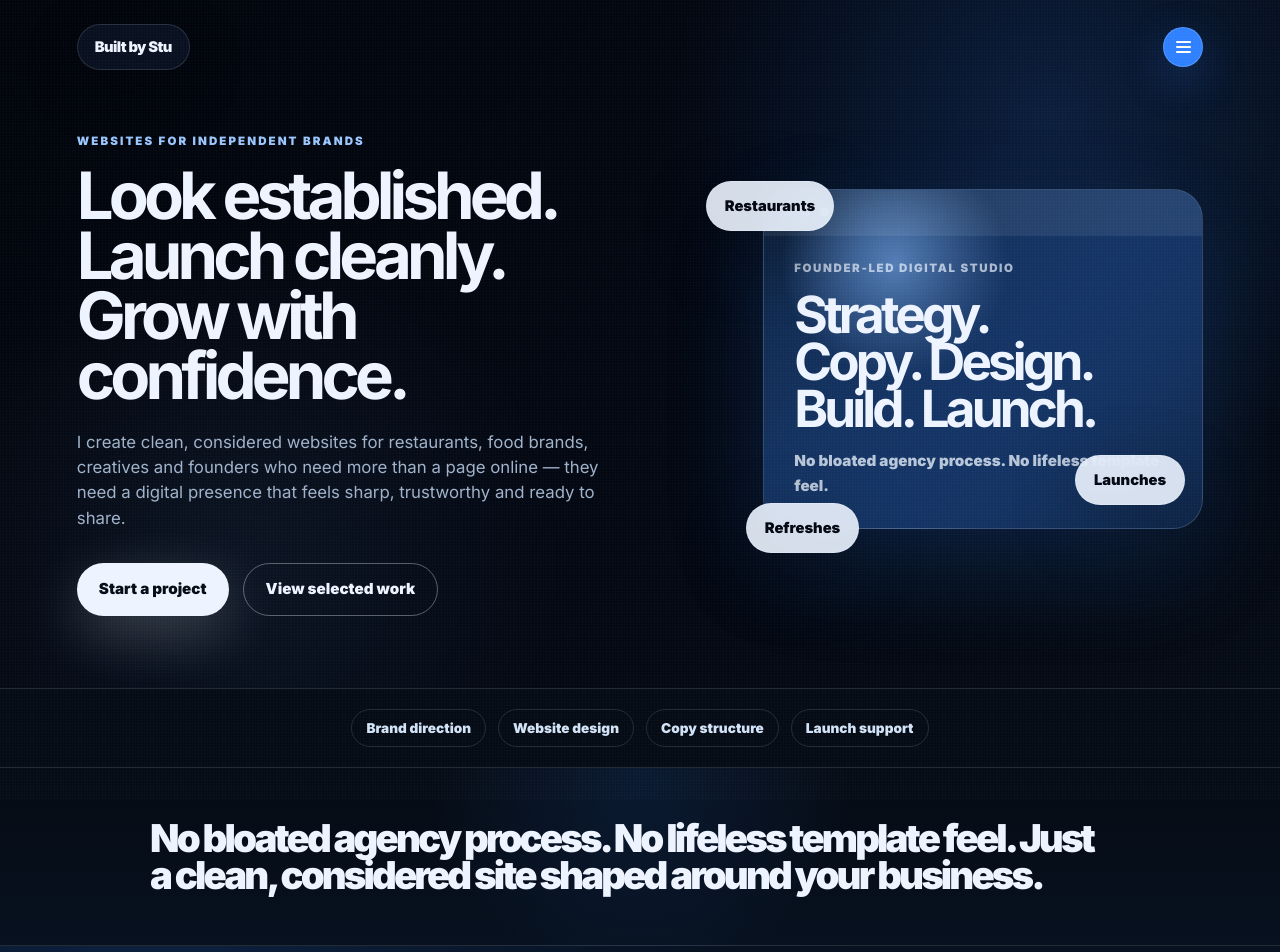
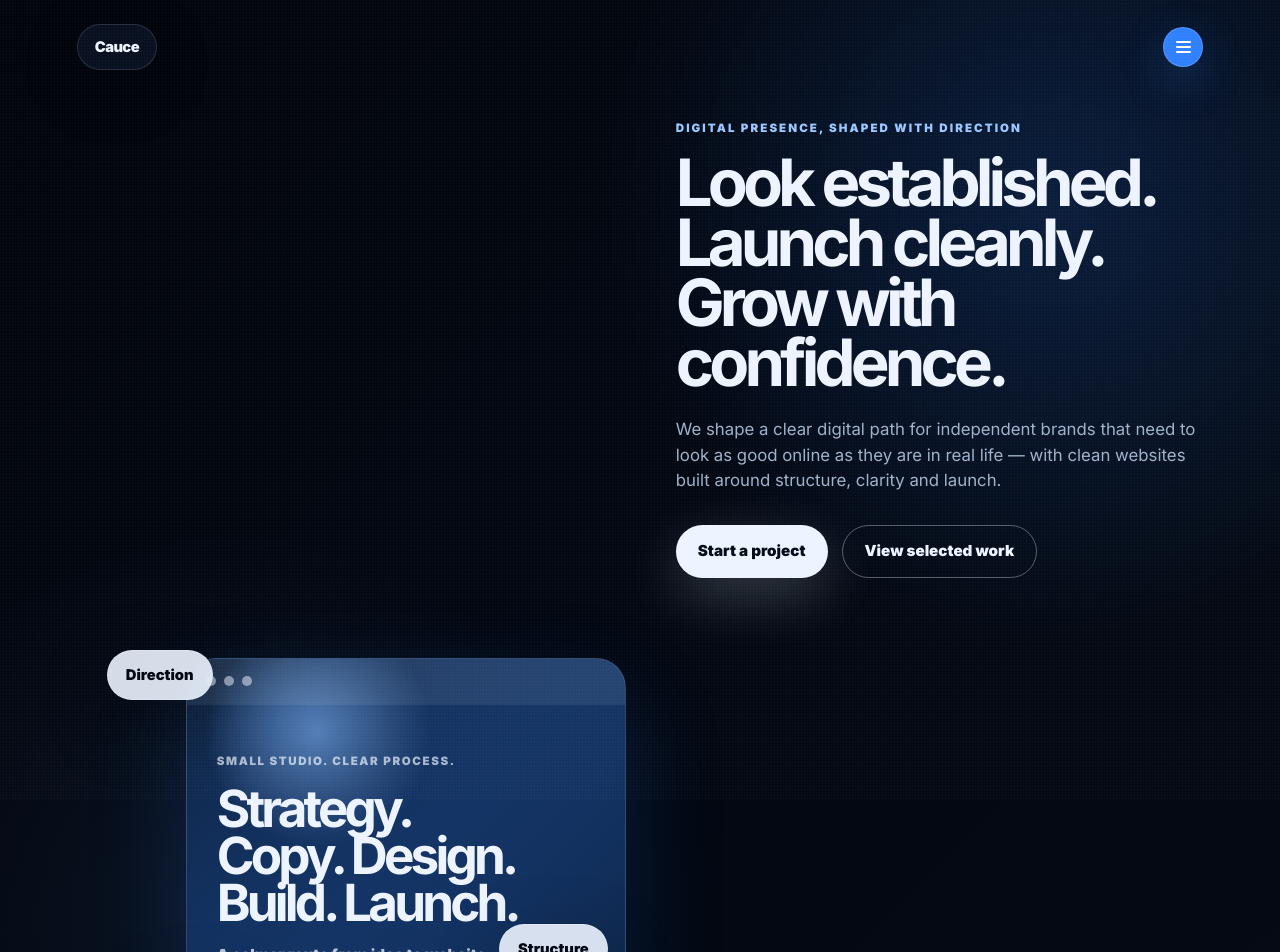
Before and after one commit to stucottam-maker/webdesignsite, a React (Vite) app: page / in a window 1280 px wide. Shown: the top 952 px of the page. Built offline with nearby package versions, Linux system fonts and the light colour scheme.

Commit message:
Refactor text content for clarity and consistency

```diff
--- a/src/App.jsx
+++ b/src/App.jsx
@@ -32,36 +32,36 @@ const services = [
   {
     number: "01",
     title: "Launch websites",
-    text: "Focused websites for new brands, pop-ups, founders and small businesses who need to look established quickly.",
+    text: "Focused websites for new brands, pop-ups, founders and small businesses who need to look established quickly and launch with confidence.",
   },
   {
     number: "02",
     title: "Restaurant & hospitality sites",
-    text: "Menus, galleries, locations, opening hours, bookings, contact forms and social links, designed clearly around the customer journey.",
+    text: "Menus, galleries, locations, opening hours, bookings, contact forms and social links, shaped clearly around the customer journey.",
   },
   {
     number: "03",
     title: "Digital refreshes",
-    text: "Clean improvements for existing websites that feel outdated, messy or no longer match the quality of the business.",
+    text: "Clean improvements for existing websites that feel outdated, messy or no longer match the quality of the business in real life.",
   },
 ];
 
 const process = [
   {
     title: "Discover",
-    text: "We define the business, audience, goals, style and what the site actually needs to do.",
+    text: "We define the business, audience, goals, style and what the website actually needs to do.",
   },
   {
-    title: "Design",
-    text: "I shape the structure, page flow, visual direction and copy so the site feels clear and considered.",
+    title: "Shape",
+    text: "I map the structure, page flow, copy direction and visual route so the site has clarity before it is built.",
   },
   {
     title: "Build",
-    text: "The website is developed, refined and tested across screen sizes before launch.",
+    text: "The website is designed, developed, refined and tested across screen sizes.",
   },
   {
     title: "Launch",
-    text: "Domain, contact links, SEO basics and final checks are handled so the site is ready to share.",
+    text: "Domain support, contact links, SEO basics and final checks are handled so the site is ready to share.",
   },
 ];
 
@@ -100,16 +100,23 @@ function ProjectCard({ project }) {
   );
 }
 
+function RouteMark() {
+  return (
+    <span className="route-mark" aria-hidden="true">
+      <span></span>
+    </span>
+  );
+}
+
 function App() {
   const [menuOpen, setMenuOpen] = useState(false);
-
   const closeMenu = () => setMenuOpen(false);
 
   return (
     <>
       <header className="site-header">
         <a href="#top" className="logo" onClick={closeMenu}>
-          Built by Stu
+          Cauce
         </a>
 
         <button
@@ -131,7 +138,7 @@ function App() {
             What I Build
           </a>
           <a href="#process" onClick={closeMenu}>
-            How It Works
+            The Route
           </a>
           <a href="#included" onClick={closeMenu}>
             What’s Included
@@ -144,16 +151,17 @@ function App() {
 
       <main id="top">
         <section className="hero">
+          <div className="path-line hero-path" aria-hidden="true"></div>
+
           <div className="hero-copy">
-            <p className="eyebrow">Websites for independent brands</p>
+            <p className="eyebrow">Digital presence, shaped with direction</p>
 
             <h1>Look established. Launch cleanly. Grow with confidence.</h1>
 
             <p>
-              I create clean, considered websites for restaurants, food brands,
-              creatives and founders who need more than a page online — they
-              need a digital presence that feels sharp, trustworthy and ready to
-              share.
+              We shape a clear digital path for independent brands that need to
+              look as good online as they are in real life — with clean websites
+              built around structure, clarity and launch.
             </p>
 
             <div className="hero-actions">
@@ -175,36 +183,37 @@ function App() {
               </div>
 
               <div className="hero-card-inner">
-                <p>Founder-led digital studio</p>
+                <p>Small studio. Clear process.</p>
                 <h2>Strategy. Copy. Design. Build. Launch.</h2>
-                <span>No bloated agency process. No lifeless template feel.</span>
+                <span>A calmer route from idea to website.</span>
               </div>
             </div>
 
-            <div className="floating-note note-one">Restaurants</div>
-            <div className="floating-note note-two">Launches</div>
-            <div className="floating-note note-three">Refreshes</div>
+            <div className="floating-note note-one">Direction</div>
+            <div className="floating-note note-two">Structure</div>
+            <div className="floating-note note-three">Launch</div>
           </div>
         </section>
 
         <section className="trust-strip">
-          <span>Brand direction</span>
+          <span>Direction</span>
           <span>Website design</span>
           <span>Copy structure</span>
           <span>Launch support</span>
         </section>
 
         <section className="statement-section">
+          <RouteMark />
           <p>
-            No bloated agency process. No lifeless template feel. Just a clean,
-            considered site shaped around your business.
+            A strong website should give your business direction online — clear
+            enough to trust, simple enough to use and sharp enough to share.
           </p>
         </section>
 
         <section id="work" className="section work-section">
           <div className="section-heading">
             <p className="eyebrow">Selected Work</p>
-            <h2>Built for brands with taste, story and ambition.</h2>
+            <h2>Selected work shaped with clarity, character and direction.</h2>
           </div>
 
           <div className="project-grid">
@@ -217,7 +226,7 @@ function App() {
         <section id="services" className="section services-section">
           <div className="section-heading">
             <p className="eyebrow">What I Build</p>
-            <h2>Digital presence, shaped properly.</h2>
+            <h2>Websites with a clear route from idea to launch.</h2>
           </div>
 
           <div className="services-grid">
@@ -233,8 +242,8 @@ function App() {
 
         <section id="process" className="section process-section">
           <div className="section-heading">
-            <p className="eyebrow">How It Works</p>
-            <h2>Clear, calm and built around launch.</h2>
+            <p className="eyebrow">The Route</p>
+            <h2>A calm, structured path from first idea to finished website.</h2>
           </div>
 
           <div className="process-grid">
@@ -266,8 +275,7 @@ function App() {
         <section id="contact" className="contact-section">
           <div>
             <p className="eyebrow">Start a Project</p>
-            <h2>Ready to give your business a sharper online presence?</h2>
-
+            <h2>Ready to give your business a clearer path online?</h2>
             <p>
               Send me a message with what you’re building, where you are now and
               what you need the website to do.
@@ -282,25 +290,15 @@ function App() {
               >
                 Message on WhatsApp
               </a>
-
               <a href="mailto:stucottam@gmail.com" className="button secondary">
-
-                Email Stu
-
+                Email me
               </a>
-
             </div>
-
           </div>
-
         </section>
-
       </main>
-
     </>
-
   );
-
 }
 
 export default App;
```
